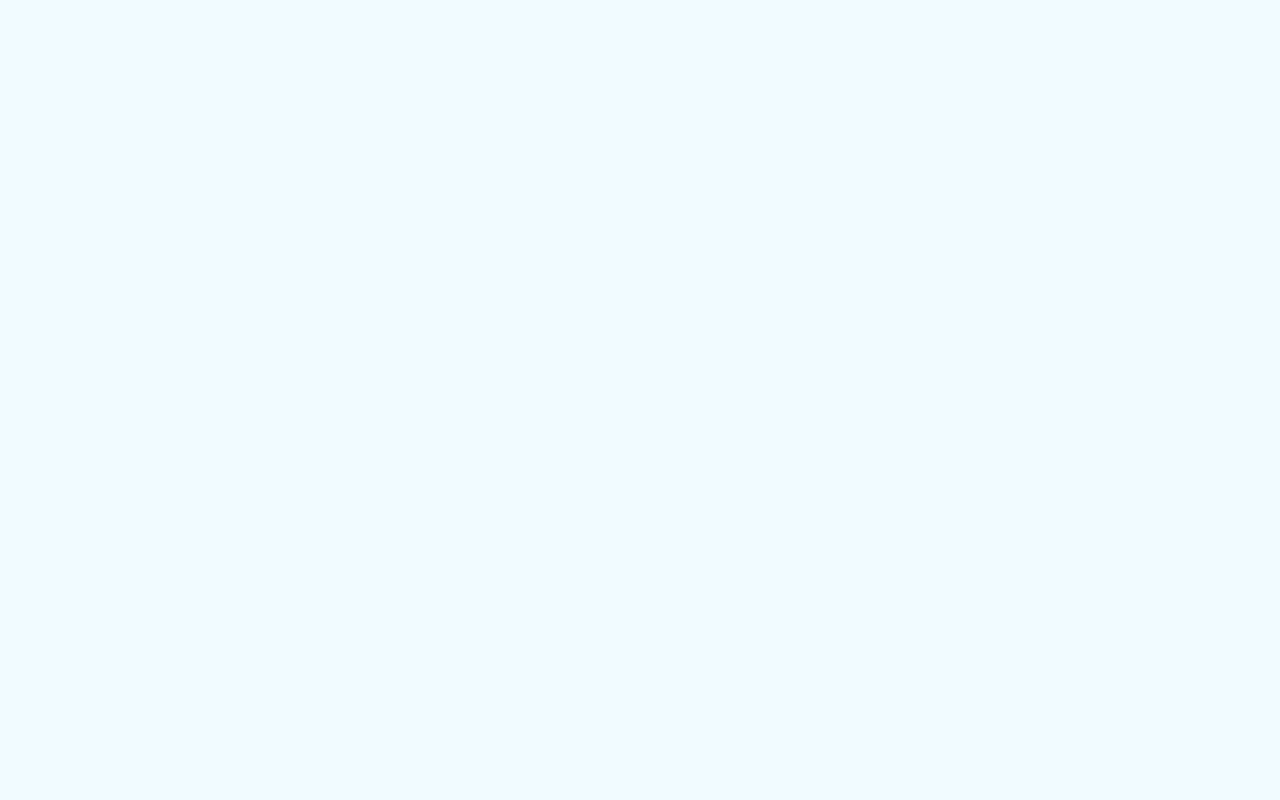
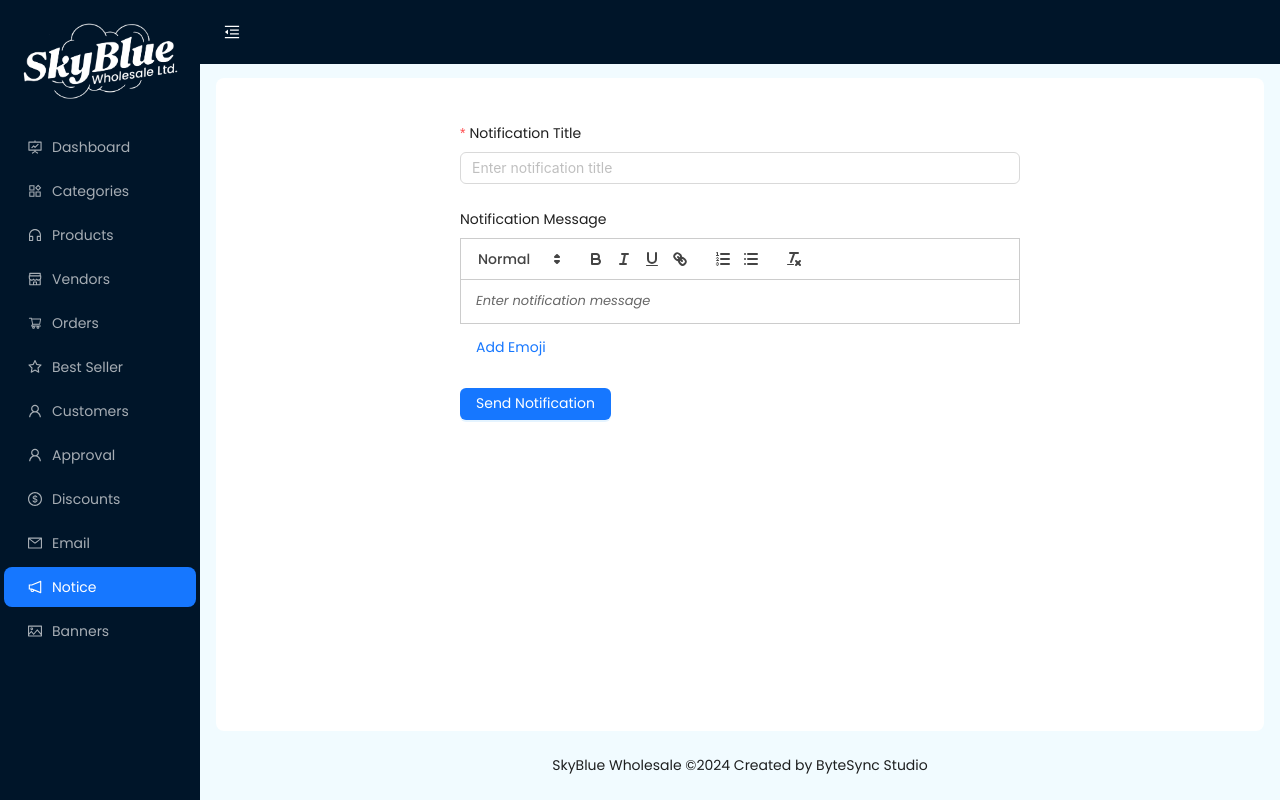
Before and after one commit to Shery2k3/Skyblue-Admin, a React (Vite) app: page /notification in a window 1280 px wide. Before the commit this address had no page. Built offline with nearby package versions, Linux system fonts and the light colour scheme.

Commit message:
emoji wali dependcy download karlena

```diff
--- a/package.json
+++ b/package.json
@@ -16,6 +16,7 @@
     "@fortawesome/react-fontawesome": "^0.2.2",
     "antd": "^5.20.5",
     "axios": "^1.7.7",
+    "emoji-picker-react": "^4.12.0",
     "react": "^18.3.1",
     "react-dom": "^18.3.1",
     "react-draft-wysiwyg": "^1.15.0",
--- a/src/App.jsx
+++ b/src/App.jsx
@@ -11,6 +11,7 @@ import CustomerApproval from './Pages/CustomerApproval/CustomerApproval';
 import Discounts from './Pages/Discount/Discount';
 import Banner from './Pages/Banner/Banner'
 import AddBanner from './Pages/Banner/AddBanner';
+import Notification from './Pages/Notification/NotificationForm';
 
 function App() {
   return (
@@ -33,6 +34,7 @@ function App() {
         <Route path="/notice" element={<Dashboard />} />
         <Route path="/banners" element={<Banner />} />
         <Route path="/banners/add-banner" element={<AddBanner />} />
+        <Route path="/notification" element={<Notification />} />
       </Routes>
     </Router>
   );
--- /dev/null
+++ b/src/Pages/Notification/NotificationForm.jsx
@@ -0,0 +1,84 @@
+import React, { useState } from "react";
+import { Form, Input, Button, message } from "antd";
+import axios from "axios";
+import CustomLayout from "../../Components/Layout/Layout";
+import ReactQuill from "react-quill"; // Rich Text Editor
+import "react-quill/dist/quill.snow.css"; // Quill styles
+import EmojiPicker from "emoji-picker-react"; // Emoji Picker
+
+const Notification = () => {
+    const [form] = Form.useForm();
+    const [content, setContent] = useState(""); // For rich text editor content
+    const [showEmojiPicker, setShowEmojiPicker] = useState(false);
+
+    const onFinish = (values) => {
+        const notificationData = {
+            ...values,
+            message: content, // Include the rich text content
+        };
+
+        axios
+            .post("/api/send-notification", notificationData)
+            .then((response) => {
+                message.success("Notification sent successfully!");
+                form.resetFields();
+                setContent(""); // Reset the rich text editor
+            })
+            .catch((error) => {
+                message.error("Failed to send notification.");
+            });
+    };
+
+    const handleEmojiClick = (emojiObject) => {
+        setContent((prevContent) => prevContent + emojiObject.emoji);
+        setShowEmojiPicker(false);
+    };
+
+    return (
+        <CustomLayout pageTitle="notification" menuKey="11">
+            <Form
+                form={form}
+                layout="vertical"
+                onFinish={onFinish}
+                style={{
+                    maxWidth: 600,
+                    margin: "0 auto",
+                    padding: 20,
+                    background: "#fff",
+                    borderRadius: 8,
+                }}
+            >
+                <Form.Item
+                    label="Notification Title"
+                    name="title"
+                    rules={[{ required: true, message: "Please input the notification title!" }]}
+                >
+                    <Input placeholder="Enter notification title" />
+                </Form.Item>
+
+                <Form.Item label="Notification Message">
+                    {/* Rich Text Editor */}
+                    <ReactQuill value={content} onChange={setContent} placeholder="Enter notification message" />
+                    <div style={{ display: "flex", alignItems: "center", marginTop: 8 }}>
+                        <Button type="link" onClick={() => setShowEmojiPicker(!showEmojiPicker)}>
+                            Add Emoji
+                        </Button>
+                        {showEmojiPicker && (
+                            <div style={{ marginLeft: 10 }}>
+                                <EmojiPicker onEmojiClick={handleEmojiClick} />
+                            </div>
+                        )}
+                    </div>
+                </Form.Item>
+
+                <Form.Item>
+                    <Button type="primary" htmlType="submit">
+                        Send Notification
+                    </Button>
+                </Form.Item>
+            </Form>
+        </CustomLayout>
+    );
+};
+
+export default Notification;
```
Also changed, not shown: 1 other file (tests, documents, lock files or other folders).
